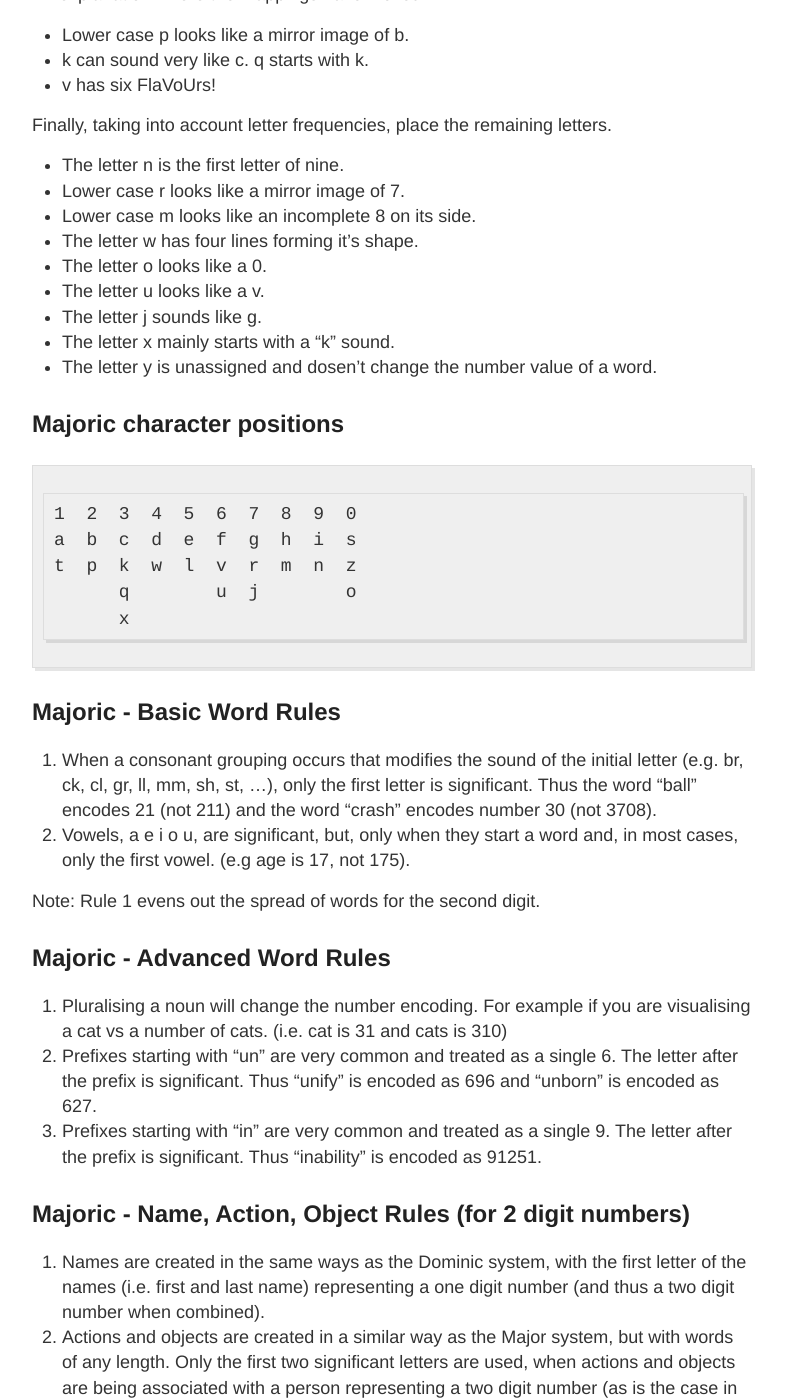
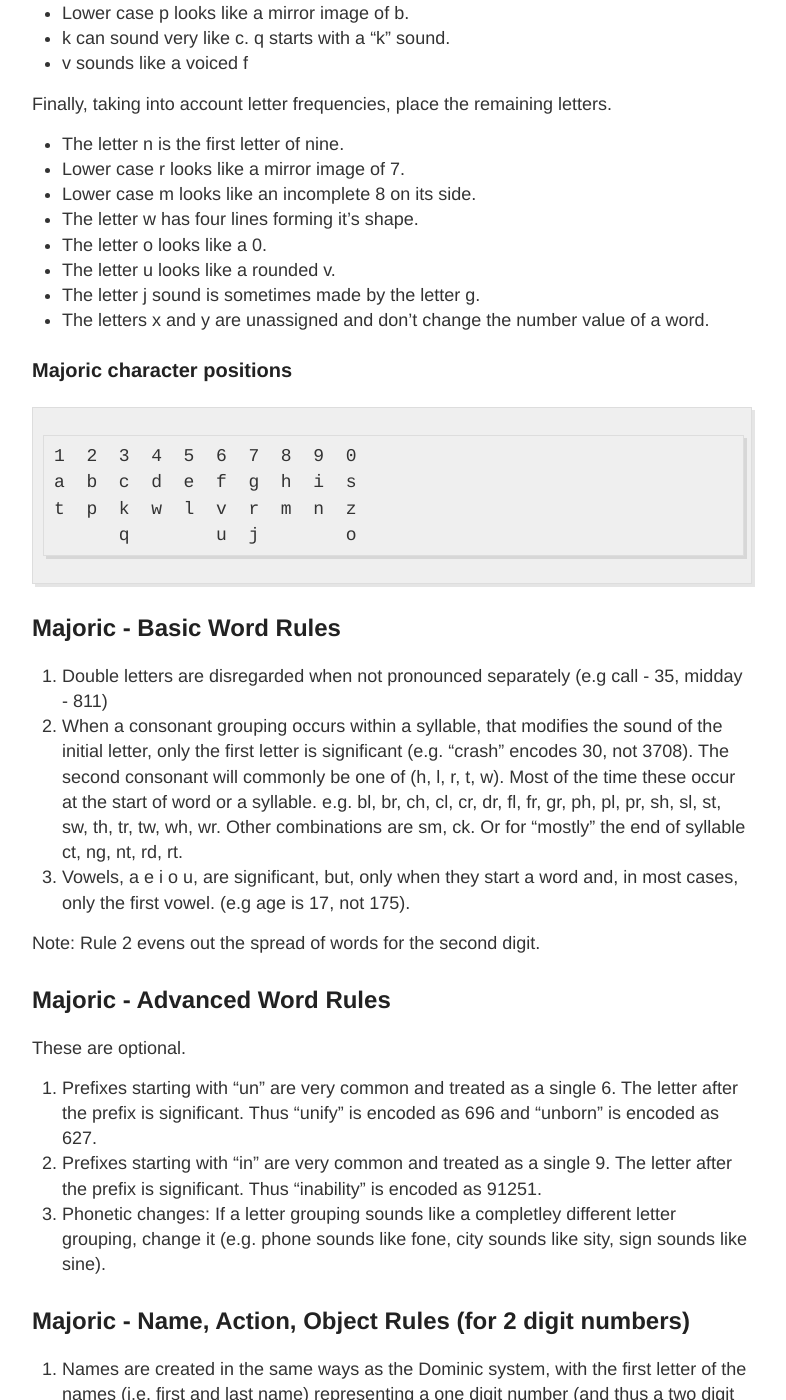
Before and after one commit to oliversarmy/oliversarmy.github.io, a Jekyll site: the page built from _posts/2015-7-01-MajoricSystem.md, in a window 1280 px wide and 1400 px high, scrolled down 2355 px. Shown: the whole window, without its empty margins (248-1034 px from the left). Built offline with Jekyll 4.4.1, drawn with Linux system fonts in a browser that asks for light colours; Markdown is read by kramdown in place of the engine named in the settings; some of the changed text lies outside the part shown.

Commit message:
rule changes

````diff
--- a/_posts/2015-7-01-MajoricSystem.md
+++ b/_posts/2015-7-01-MajoricSystem.md
@@ -10,7 +10,7 @@ The Major System and Dominic System are mnemonic systems for remembering number
 
 The Dominic system was invented by memory champion, Dominic O'Brien. It assigns the initials and name of a memorable person or character, to a two digit number from 00 to 99.
 
-## Dominic character positions
+### Dominic character positions
 ```
 1  2  3  4  5  6  7  8  9  0
 a  b  c  d  e  s  g  h  n  o
@@ -23,7 +23,7 @@ This uses alphabetical ordering, except for letters s, n and o.
 The Major System replaces numbers with consonant sounds. The system is very
 powerful and complex.
 
-## Major character positions
+### Major character positions
 
 ```
 1  2  3  4  5  6  7  8  9  0
@@ -55,13 +55,13 @@ As a quick explanation (where the letter positions haven't changed)
 
 * The letter T has one vertical stroke, just like a 1.
 * The letter L is the roman numeral for 50 ("Live at 5").
-* Zero begins with Z, which sounds like S (voiced and voiceless pair).
+* Zero begins with Z, which sounds like a voiced S (voiced and voiceless pair).
 
 An explanation where the mappings have moved:
 
 * Lower case p looks like a mirror image of b.
-* k can sound very like c. q starts with k.
-* v has six FlaVoUrs!
+* k can sound very like c. q starts with a "k" sound.
+* v sounds like a voiced f
 
 Finally, taking into account letter frequencies, place the remaining letters.
 
@@ -70,44 +70,48 @@ Finally, taking into account letter frequencies, place the remaining letters.
 * Lower case m looks like an incomplete 8 on its side.
 * The letter w has four lines forming it's shape.
 * The letter o looks like a 0.
-* The letter u looks like a v.
-* The letter j sounds like g.
-* The letter x mainly starts with a "k" sound.
-* The letter y is unassigned and dosen't change the number value of a word.
+* The letter u looks like a rounded v.
+* The letter j sound is sometimes made by the letter g.
+* The letters x and y are unassigned and don't change the number value of a word.
 
-## Majoric character positions
+### Majoric character positions
 
 ```
 1  2  3  4  5  6  7  8  9  0
 a  b  c  d  e  f  g  h  i  s
 t  p  k  w  l  v  r  m  n  z
       q        u  j        o
-      x
 ```
 
 ## Majoric - Basic Word Rules
 
-1. When a consonant grouping occurs that modifies the sound of the initial letter (e.g. br, ck, cl, gr, ll, mm, sh, st, ...), only the first letter is significant. Thus the word "ball" encodes 21 (not 211) and the word "crash" encodes number 30 (not 3708).
-2. Vowels, a e i o u, are significant, but, only when they start a word and, in most cases, only the first vowel. (e.g age is 17, not 175).
+1. Double letters are disregarded when not pronounced separately (e.g call - 35,
+   midday - 811)
+1. When a consonant grouping occurs within a syllable, that modifies the sound of the initial letter, only the first letter is significant (e.g. "crash" encodes 30, not 3708). The second consonant will commonly be one of (h, l, r, t, w).
+Most of the time these occur at the start of word or a syllable. e.g.
+bl, br, ch, cl, cr, dr, fl, fr, gr, ph, pl, pr, sh, sl, st, sw, th, tr, tw, wh, wr.
+Other combinations are sm, ck. Or for "mostly" the end of syllable ct, ng, nt, rd, rt.
+1. Vowels, a e i o u, are significant, but, only when they start a word and, in most cases, only the first vowel. (e.g age is 17, not 175).
 
-Note: Rule 1 evens out the spread of words for the second digit.
+Note: Rule 2 evens out the spread of words for the second digit.
 
 ## Majoric - Advanced Word Rules
 
-3. Pluralising a noun will change the number encoding. For example if you are
-   visualising a cat vs a number of cats. (i.e. cat is 31 and cats is 310)
-4. Prefixes starting with "un" are very common and treated as a single 6. The letter after the prefix is significant. Thus "unify" is encoded as 696 and "unborn" is encoded as 627.
-5. Prefixes starting with "in" are very common and treated as a single 9. The letter after the prefix is significant. Thus "inability" is encoded as 91251.
+These are optional.
+
+3. Prefixes starting with "un" are very common and treated as a single 6. The letter after the prefix is significant. Thus "unify" is encoded as 696 and "unborn" is encoded as 627.
+1. Prefixes starting with "in" are very common and treated as a single 9. The letter after the prefix is significant. Thus "inability" is encoded as 91251.
+1. Phonetic changes: If a letter grouping sounds like a completley different letter grouping, change it (e.g. phone sounds like fone, city sounds like sity, sign sounds like sine).
 
 ## Majoric - Name, Action, Object Rules (for 2 digit numbers)
 
-5. Names are created in the same ways as the Dominic system, with the first
+7. Names are created in the same ways as the Dominic system, with the first
   letter of the names (i.e. first and last name) representing a one digit number (and thus a two digit number when combined).
-6. Actions and objects are created in a similar way as the Major system,
+1. Actions and objects are created in a similar way as the Major system,
 but with words of any length.
 Only the first two significant letters are used, when actions and objects are being associated with a person representing a two digit number (as is the case in the example below).
 
-## Generating Names
+### Generating Names
 
 [Generate Names by initials](http://peoplebyinitials.com/p/dominic-number-memory-system)
 
````
